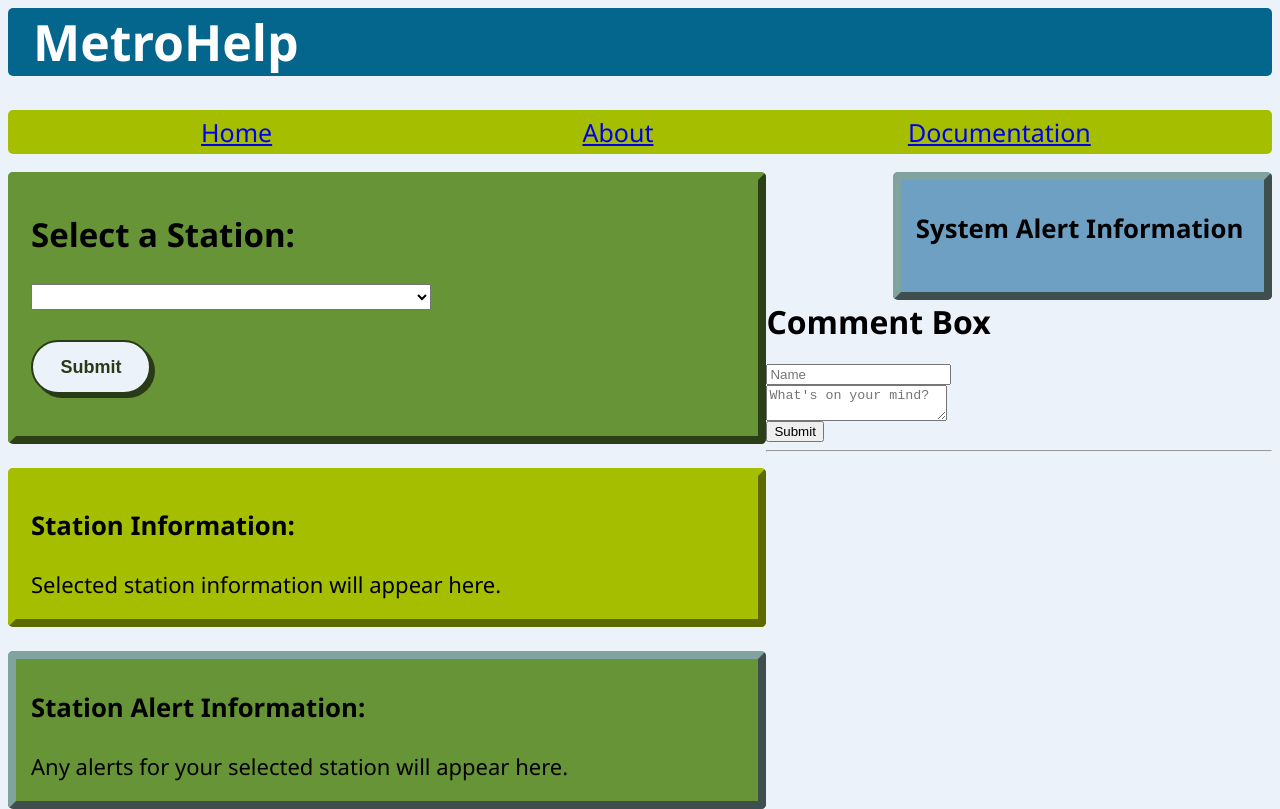
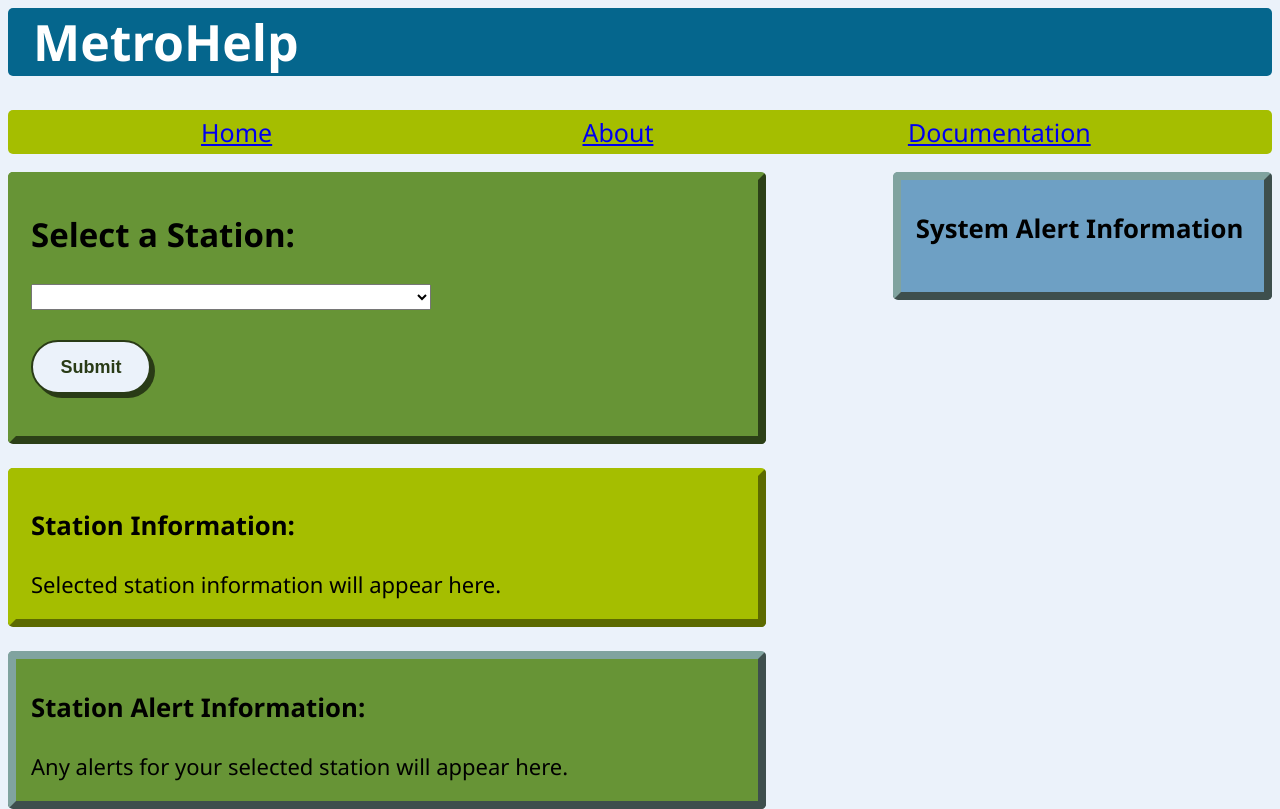
Before and after one commit to jpalmer456/INST377-WMATA, a website: page public/index.html in a window 1280 px wide. Drawn offline with nearby package versions, Linux system fonts and the light colour scheme; no server answers.

Commit message:
Moving comment box

```diff
--- a/public/index.html
+++ b/public/index.html
@@ -46,17 +46,5 @@
         <div class="incident_box">
             <div id="sidebar"><h3>System Alert Information</h3></div>
         </div>
-
-
-
-        <h1>Comment Box</h1>
-        <form>
-            <input type="text" id="name" placeholder="Name" required>
-            <br>
-            <textarea id="comment" placeholder="What's on your mind?" required></textarea>
-            <br>
-            <input type="submit" name="Submit" id="post">
-            <hr>
-        </form>
     </body>
 </html>
```
Also changed, not shown: public/about.html (+9 -1 lines).
